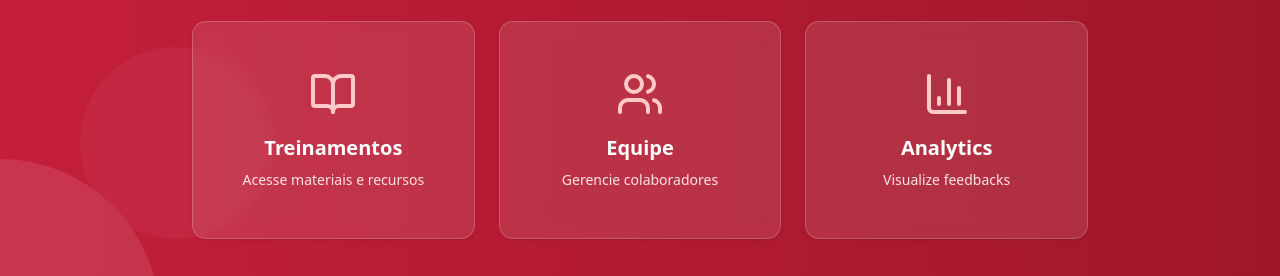
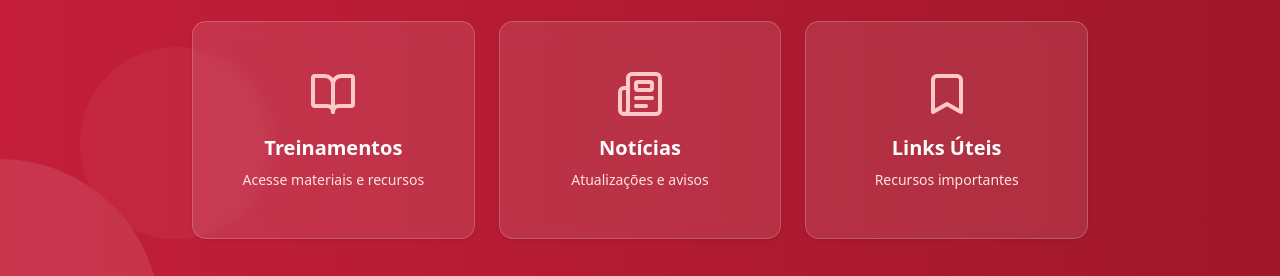
Before and after one commit to Higorzenaide/homologacaoSuporteField, a React (Vite) app: page / in a window 1280 px wide. Shown: the part 546-822 px from the top of the page. Built offline with nearby package versions, Linux system fonts and the light colour scheme; no server answers; the database is empty.

Commit message:
atualização home

```diff
--- a/src/pages/Home.jsx
+++ b/src/pages/Home.jsx
@@ -5,7 +5,7 @@ import { Card, CardContent, CardHeader, CardTitle } from '@/components/ui/card';
 import {
   Users, BookOpen, TrendingUp, Target, Download, Calendar, Star, ArrowRight,
   Eye, Play, FileText, Award, Clock, Zap, Activity, BarChart3,
-  MessageCircle, Heart, Bookmark, ChevronRight, Sparkles
+  MessageCircle, Heart, Bookmark, ChevronRight, Sparkles, Newspaper
 } from 'lucide-react';
 import { getTreinamentos } from '../services/treinamentosService';
 import { obterEstatisticas } from '../services/estatisticasService';
@@ -95,7 +95,7 @@ const Home = ({ setCurrentPage }) => {
         </div>
       </div>
     );
-  }
+  };
 
   return (
     <div className="min-h-screen bg-gray-50">
@@ -132,8 +132,9 @@ const Home = ({ setCurrentPage }) => {
               atendimento e instalação dos serviços Desktop Fibra Internet.
             </p>
 
-            {/* Cards de acesso rápido com cores padrão */}
+            {/* Cards de acesso rápido condicionais */}
             <div className="grid grid-cols-1 md:grid-cols-3 gap-6 max-w-4xl mx-auto">
+              {/* Treinamentos - sempre visível */}
               <Card
                 className="bg-white/10 backdrop-blur-sm border-white/20 text-white hover:bg-white/20 transition-all duration-300 cursor-pointer transform hover:scale-105"
                 onClick={() => setCurrentPage('treinamentos')}
@@ -145,6 +146,8 @@ const Home = ({ setCurrentPage }) => {
                 </CardContent>
               </Card>
 
+              {/* Card condicional - Equipe (admin) ou Notícias (usuário) */}
+              {isAdmin ? (
                 <Card
                   className="bg-white/10 backdrop-blur-sm border-white/20 text-white hover:bg-white/20 transition-all duration-300 cursor-pointer transform hover:scale-105"
                   onClick={() => setCurrentPage('usuarios')}
@@ -155,7 +158,21 @@ const Home = ({ setCurrentPage }) => {
                     <p className="text-red-100 text-sm">Gerencie colaboradores</p>
                   </CardContent>
                 </Card>
+              ) : (
+                <Card
+                  className="bg-white/10 backdrop-blur-sm border-white/20 text-white hover:bg-white/20 transition-all duration-300 cursor-pointer transform hover:scale-105"
+                  onClick={() => setCurrentPage('noticias')}
+                >
+                  <CardContent className="p-6 text-center">
+                    <Newspaper className="w-12 h-12 mx-auto mb-4 text-red-200" />
+                    <h3 className="text-xl font-semibold mb-2">Notícias</h3>
+                    <p className="text-red-100 text-sm">Atualizações e avisos</p>
+                  </CardContent>
+                </Card>
+              )}
 
+              {/* Card condicional - Analytics (admin) ou Links Importantes (usuário) */}
+              {isAdmin ? (
                 <Card
                   className="bg-white/10 backdrop-blur-sm border-white/20 text-white hover:bg-white/20 transition-all duration-300 cursor-pointer transform hover:scale-105"
                   onClick={() => setCurrentPage('visualizar-feedbacks')}
@@ -166,6 +183,18 @@ const Home = ({ setCurrentPage }) => {
                     <p className="text-red-100 text-sm">Visualize feedbacks</p>
                   </CardContent>
                 </Card>
+              ) : (
+                <Card
+                  className="bg-white/10 backdrop-blur-sm border-white/20 text-white hover:bg-white/20 transition-all duration-300 cursor-pointer transform hover:scale-105"
+                  onClick={() => setCurrentPage('links-importantes')}
+                >
+                  <CardContent className="p-6 text-center">
+                    <Bookmark className="w-12 h-12 mx-auto mb-4 text-red-200" />
+                    <h3 className="text-xl font-semibold mb-2">Links Úteis</h3>
+                    <p className="text-red-100 text-sm">Recursos importantes</p>
+                  </CardContent>
+                </Card>
+              )}
             </div>
           </div>
         </div>
```
Lines whose indentation alone changed are shown as unchanged.
